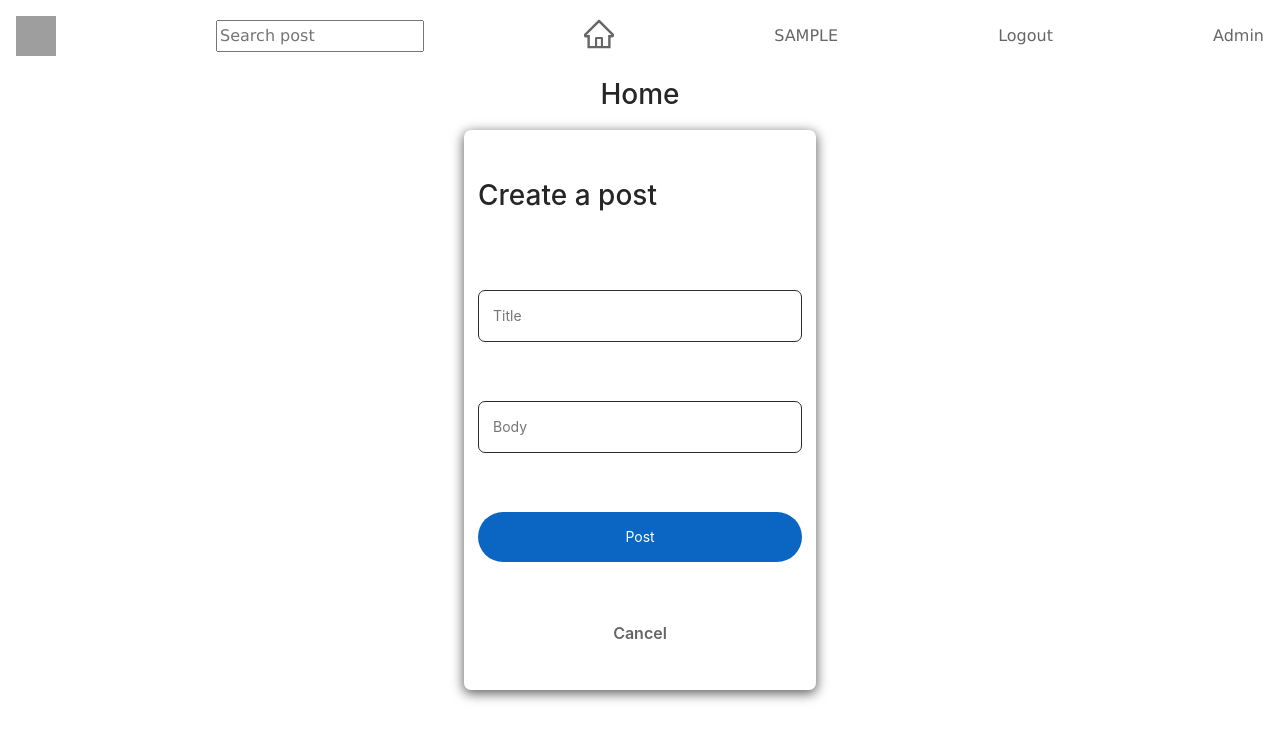
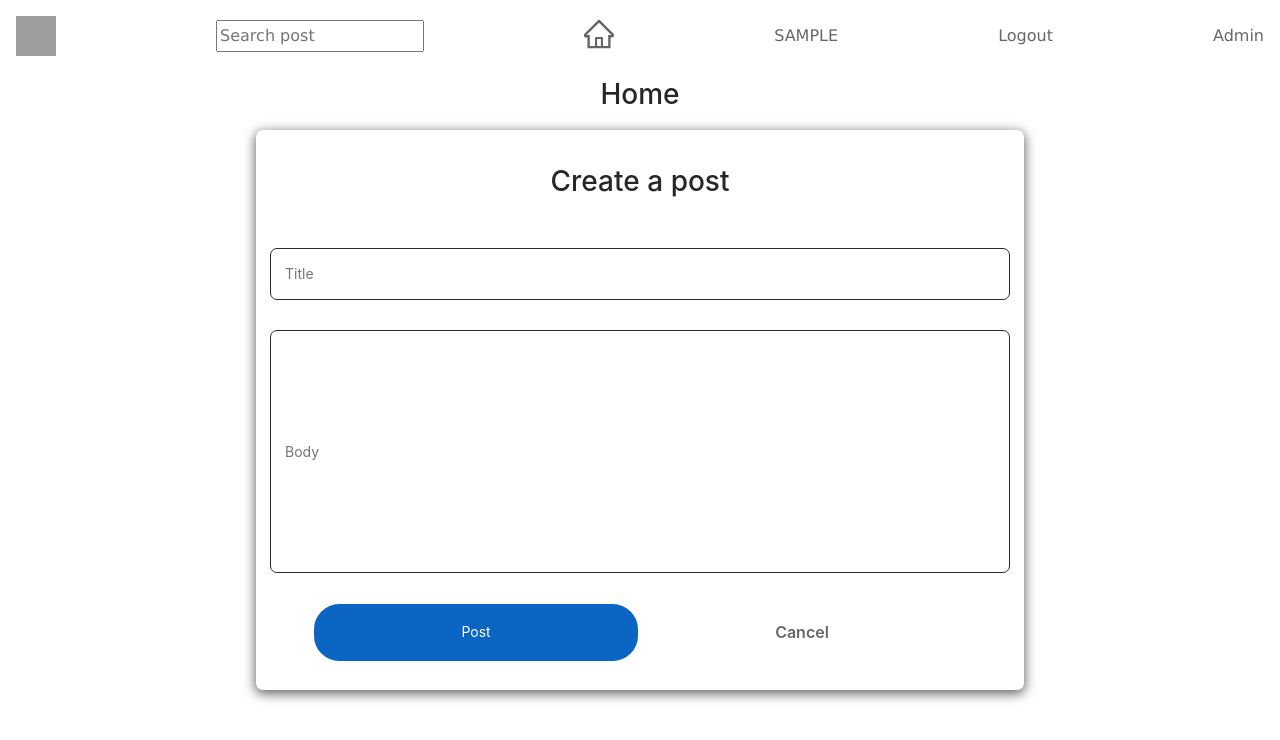
Before and after one commit to ivanpuebla10/MERN_project, a React (Create React App) app: page / in a window 1280 px wide. Shown: the top 740 px of the page. Built offline with nearby package versions, Linux system fonts and the light colour scheme; no server answers; sample sign-in values are in the browser's storage; grey boxes are pictures that could not be loaded.

Commit message:
fixing bugs

```diff
--- a/src/components/Home/Posts/AddPost/AddPost.jsx
+++ b/src/components/Home/Posts/AddPost/AddPost.jsx
@@ -41,9 +41,11 @@ const onSubmit = (e) => {
     <form id = "create_form" onSubmit={onSubmit}>
     <h1>Create a post</h1>
         <input type="text" name="title" value={title} placeholder="Title" id="title" onChange={onChange} />
-        <input type="text" name="body" value={body} placeholder="Body" id="bpdy" onChange={onChange}/>
-        <button type="submit" className="submit-button">Post</button>
-        <button className="back-button">Cancel</button>
+        <input type="text" name="body" value={body} placeholder="Body" id="body" onChange={onChange}/>
+        <span className="buttons_container">
+        <button type="submit" className="submit-postbutton">Post</button>
+        <button className="back-postbutton">Cancel</button>
+        </span>
     </form>
     </div>
   )
--- a/src/components/Home/Posts/AddPost/AddPost.scss
+++ b/src/components/Home/Posts/AddPost/AddPost.scss
@@ -8,5 +8,33 @@
 }
 
 #create_form {
+    text-align: center;
+    width: 60%;
+    max-width: 80% !important;
+}
+
+#body {
+    height: 40%;
+}
+
+input {
+    text-align: left !important;
+}
+
+.buttons_container {
     width: 100%;
+    display: flex;
+    flex-wrap: wrap;
+    justify-content: center;
 }
+
+.submit-postbutton, .back-postbutton {
+    width: 40% !important;
+}
+
+.back-postbutton {
+    background-color: transparent;
+    color: rgba(0,0,0,0.6);
+    font-size: 1rem;
+    font-weight: 600;
+}
```
